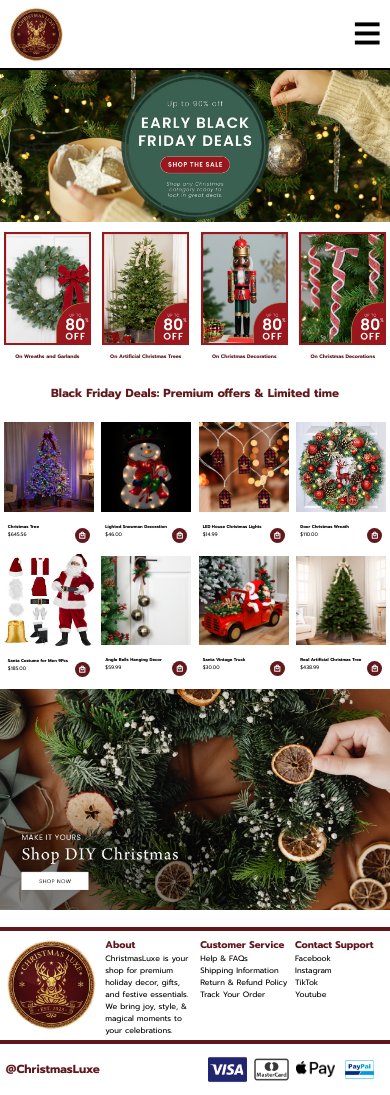
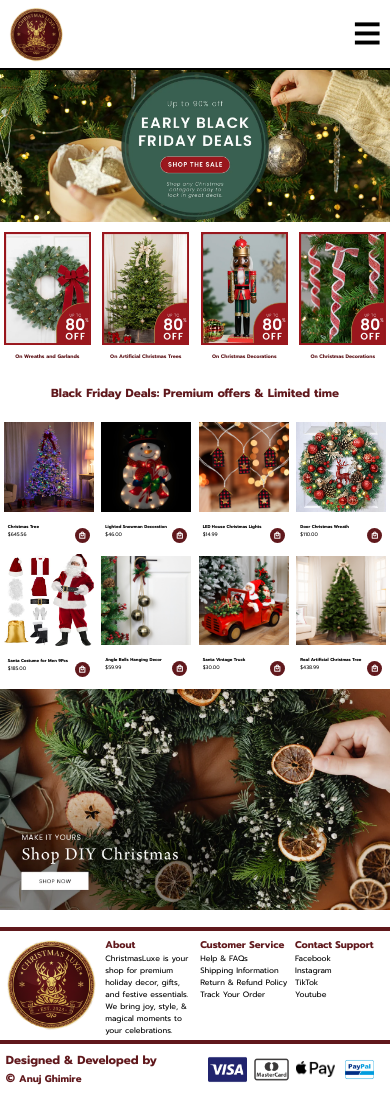
Before and after one commit to anujghimire08/Christmas-Luxe, a plain HTML site: page index.html in a window 390 px wide. Drawn offline with nearby package versions, Linux system fonts and the light colour scheme.

Commit message:
Update footer to include designer credit and style adjustments

```diff
--- a/index.html
+++ b/index.html
@@ -221,7 +221,12 @@
         </div>
       </div>
       <div class="org-claim">
-        <h3>@ChristmasLuxe</h3>
+        <div class="owner">
+          <h3>Designed & Developed by</h3>
+          <h3 id="copyright">
+            &copy <a href="https://github.com/anujghimire08">Anuj Ghimire</a>
+          </h3>
+        </div>
         <div class="payment">
           <img src="images/visa.png" alt="visa card" title="Visa Card" />
           <img
--- a/style.css
+++ b/style.css
@@ -266,6 +266,10 @@ footer h3 {
   margin-right: 10px;
   cursor: pointer;
 }
+#copyright a {
+  text-decoration: none;
+  color: #60181c;
+}
 @media (max-width: 800px) {
   nav {
     display: none;
@@ -320,8 +324,12 @@ footer h3 {
   h2 {
     font-size: 3vw;
   }
-  footer h3 {
+  footer h3,
+  #copyright a {
     font-size: 2.5vw;
+  }
+  .owner h3 {
+    font-size: 2vw;
   }
   .org-details {
     gap: 1vw;
```
